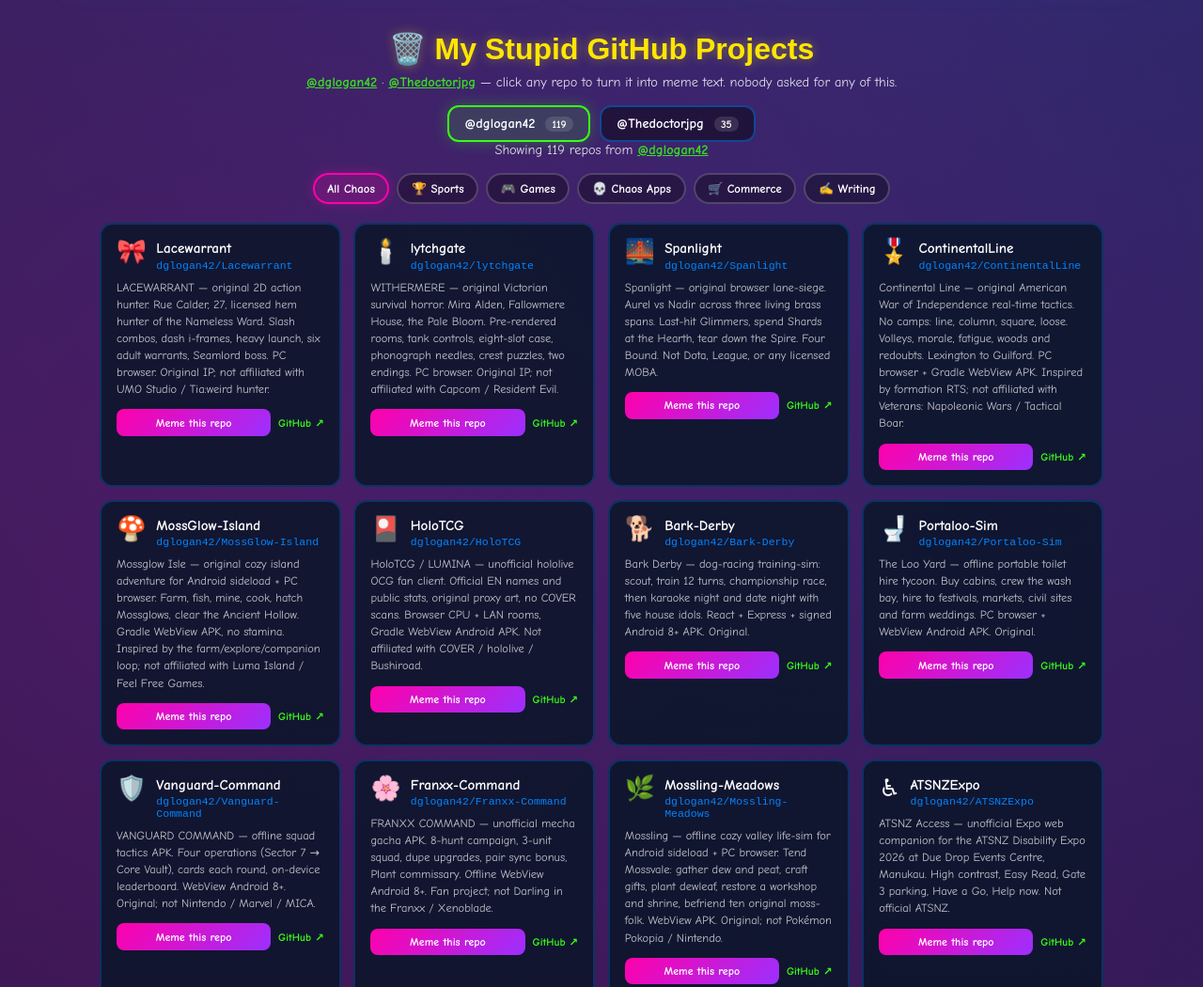
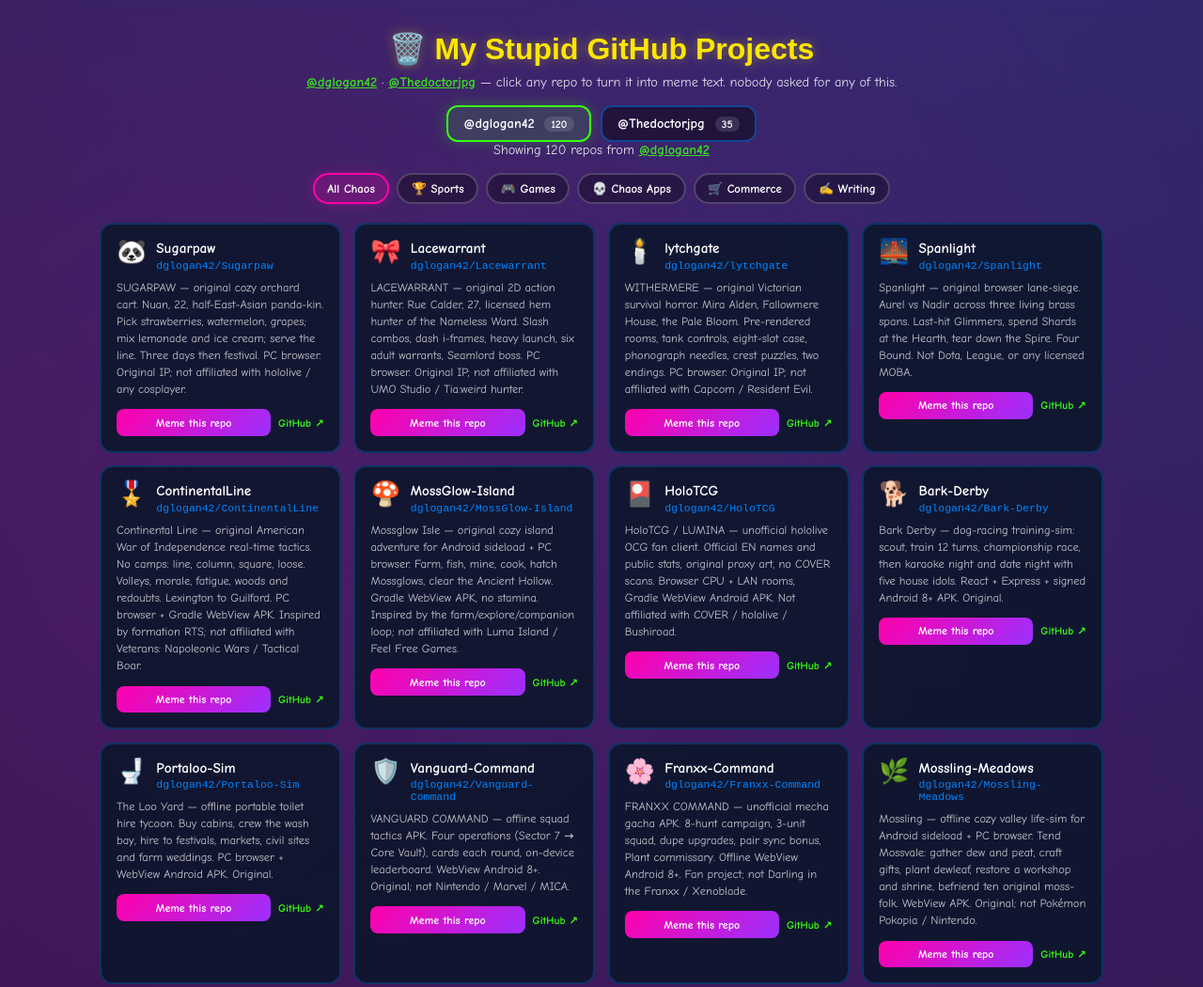
Before and after one commit to dglogan42/cringe-memes-bluesky, a website with bundled scripts: page index.html in a window 1280 px wide. Shown: the part 1180-2230 px from the top of the page at 94% size. Built offline with nearby package versions, Linux system fonts and the light colour scheme; no server answers; a web font is replaced by a local one.

Commit message:
1.43.0: add SUGARPAW as newest @dglogan42 meme fuel

```diff
--- a/index.html
+++ b/index.html
@@ -140,7 +140,7 @@
       </p>
       <div class="github-account-tabs" id="github-account-tabs"></div>
       <p class="active-account-blurb">
-        Showing <span id="active-account-count">119</span> repos from
+        Showing <span id="active-account-count">120</span> repos from
         <a href="https://github.com/dglogan42" id="active-github-link" target="_blank" rel="noopener">@dglogan42</a>
       </p>
       <div class="project-filters" id="project-filters"></div>
@@ -150,7 +150,7 @@
 
   <footer>
     <p>
-      not affiliated with bluesky. <span id="project-count">154</span> stupid repos across two github pages and counting.
+      not affiliated with bluesky. <span id="project-count">155</span> stupid repos across two github pages and counting.
       🫐 loganberry gang rise up ·
       <a href="https://github.com/dglogan42/cringe-memes-bluesky" target="_blank" rel="noopener">source on github</a>
     </p>
--- a/package.json
+++ b/package.json
@@ -1,9 +1,9 @@
 {
   "name": "cringe-meme-generator",
-  "version": "1.42.0",
+  "version": "1.43.0",
   "private": true,
   "type": "module",
-  "description": "Cringe meme generator for @adhdloganberry.bsky.social + @dglogan42 & @Thedoctorjpg GitHub portfolio meme fuel (LACEWARRANT era)",
+  "description": "Cringe meme generator for @adhdloganberry.bsky.social + @dglogan42 & @Thedoctorjpg GitHub portfolio meme fuel (SUGARPAW era)",
   "repository": {
     "type": "git",
     "url": "https://github.com/dglogan42/cringe-memes-bluesky.git"
--- a/projects.js
+++ b/projects.js
@@ -6,6 +6,19 @@ import {
 
 /** @dglogan42's stupid GitHub portfolio — meme fuel */
 export const DGLOGAN42_PROJECTS = [
+  {
+    id: 'sugarpaw',
+    owner: 'dglogan42',
+    name: 'Sugarpaw',
+    repo: 'Sugarpaw',
+    url: 'https://github.com/dglogan42/Sugarpaw',
+    emoji: '🐼',
+    tagline:
+      'SUGARPAW — original cozy orchard cart. Nuan, 22, half-East-Asian panda-kin. Pick strawberries, watermelon, grapes; mix lemonade and ice cream; serve the line. Three days then festival. PC browser. Original IP; not affiliated with hololive / any cosplayer.',
+    memeTop: 'SHIPPED A PANDA GIRL LEMONADE SIM',
+    memeBottom: 'the watermelon lemonade sold out and the grapes were still on cooldown',
+    bg: 'berry',
+  },
   {
     id: 'lacewarrant',
     owner: 'dglogan42',
@@ -1523,6 +1536,7 @@ export const PROJECT_CATEGORIES = [
 ];
 
 export const PROJECT_CATEGORY_MAP = {
+  sugarpaw: 'games',
   lacewarrant: 'games',
   lytchgate: 'games',
   spanlight: 'games',
--- a/sw.js
+++ b/sw.js
@@ -1,5 +1,5 @@
 /* Multi-platform PWA service worker */
-const CACHE = 'pwa-cringe-memes-bluesky-v1.42.0';
+const CACHE = 'pwa-cringe-memes-bluesky-v1.43.0';
 const ASSETS = [
   "./",
   "./index.html",
```
Also changed, not shown: README.md.
